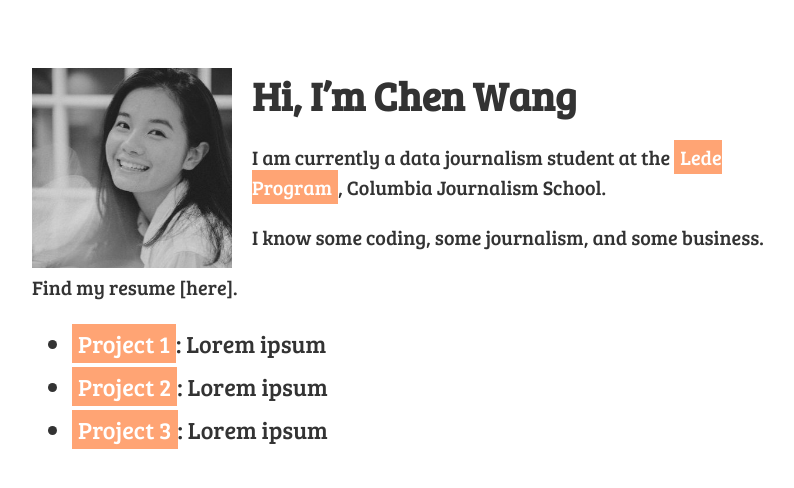
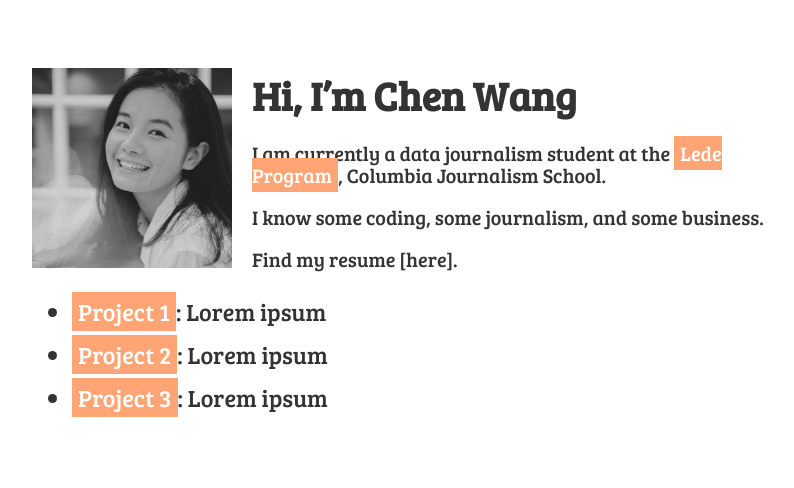
Before and after one commit to hichenwang/Data_Studio_Projects, a Jekyll site: the page built from docs/index.md, in a window 1280 px wide. Shown: the top 488 px of the page, without its empty margins (233-1027 px from the left). Built offline with Jekyll 4.4.1, drawn with Linux system fonts in a browser that asks for light colours.

Commit message:
website update

```diff
--- a/docs/assets/css/main.css
+++ b/docs/assets/css/main.css
@@ -36,10 +36,10 @@ img {
     height: 200px;
 	display: block;
 }
-/* Just a comment */
+
 p {
   font-size: 20px;
-  line-height: 1.5;
+  line-height: 1.1;
 }
 
 li {
```
